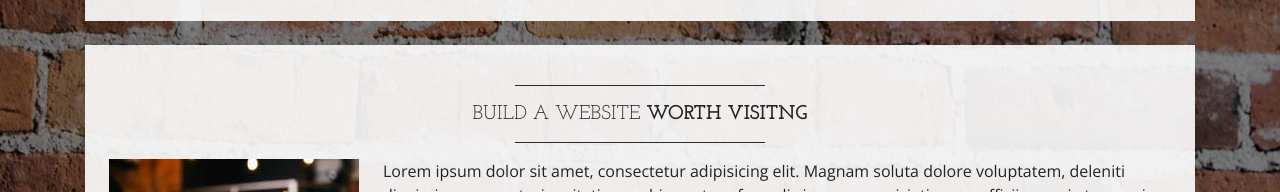
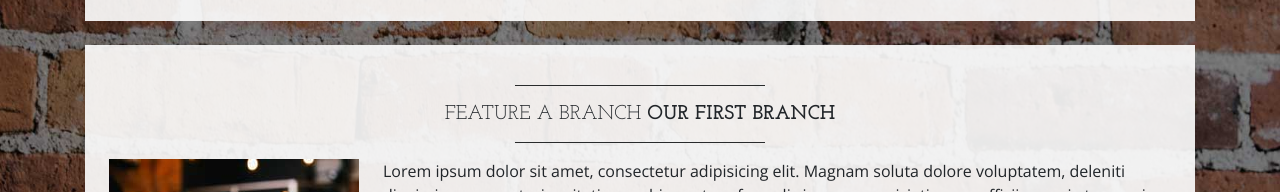
Before and after one commit to templer81/LearnGitCourseLearnablebySimon, a website: page index.html in a window 1280 px wide. Shown: the part 1019-1211 px from the top of the page. Drawn offline with nearby package versions, Linux system fonts and the light colour scheme.

Commit message:
Initial commit on featureA

```diff
--- a/index.html
+++ b/index.html
@@ -109,8 +109,8 @@
 
       <div class="bg-faded p-4 my-4">
         <hr class="divider">
-        <h2 class="text-center text-lg text-uppercase my-0">Build a website
-          <strong>worth visitng</strong>
+        <h2 class="text-center text-lg text-uppercase my-0">Feature A Branch
+          <strong>our first branch</strong>
         </h2>
         <hr class="divider">
         <img class="img-fluid float-left mr-4 d-none d-lg-block" src="img/intro-pic.jpg" alt="">
```
Also changed, not shown: 1 other file.
